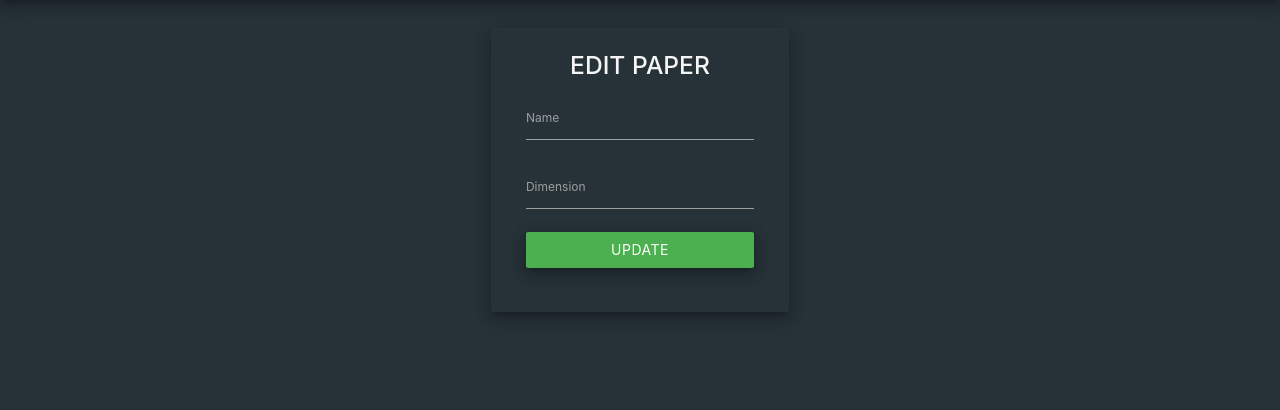
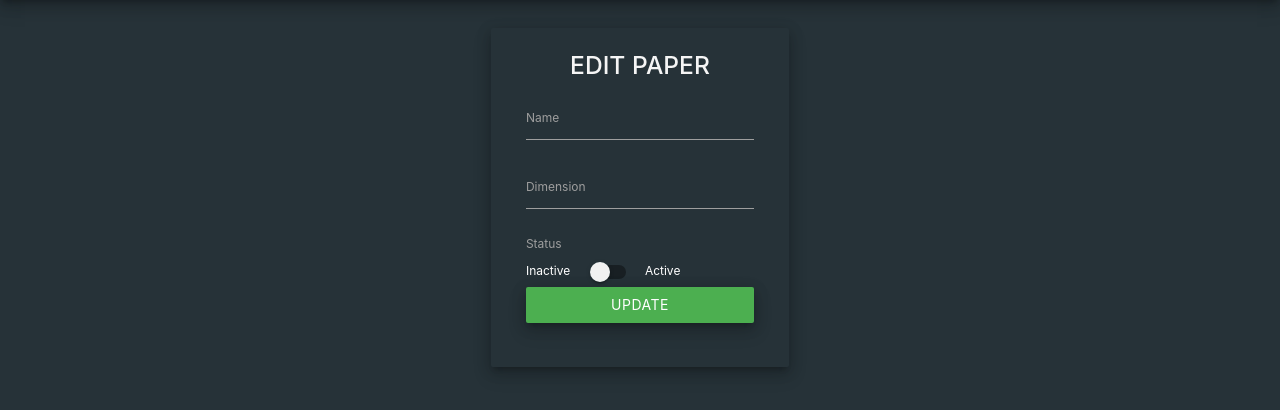
Before and after one commit to jackjereza08/the_print, a Flask app: page /dashboard/paper/edit/1 in a window 1280 px wide. Shown: the part 64-474 px from the top of the page. Run offline with Flask 2, Linux system fonts and the light colour scheme; data that the repository does not hold is empty; parts of the project's set-up code (start-up, migrations or seed data) failed here and were passed over.

Commit message:
Added status field

```diff
--- a/app/templates/paper/edit.html
+++ b/app/templates/paper/edit.html
@@ -19,6 +19,20 @@
                         {{form.dimension(class='white-text', value=paper.dimension)}}
                         <label for="name">{{form.dimension.label}}</label>
                     </div>
+                    {{form.status.label}}
+                    <div class="switch margin-y-5">
+                        <label class="white-text">
+                            Inactive
+                            {% if paper.status == 1 %}
+                                {{form.status(checked='')}}
+                            {% else %}
+                                {{form.status()}}
+                            {% endif %}
+                            <span class="lever"></span>
+                            Active
+                        </label>
+                    </div>
+                    <div class="margin-y-5"></div>
                     {{ form.submit(class='btn green z-depth-3 col l12', value='UPDATE') }}
                 </div>
             </form>
```
Also changed, not shown: app/templates/paper/add.html (+10 -0 lines).
